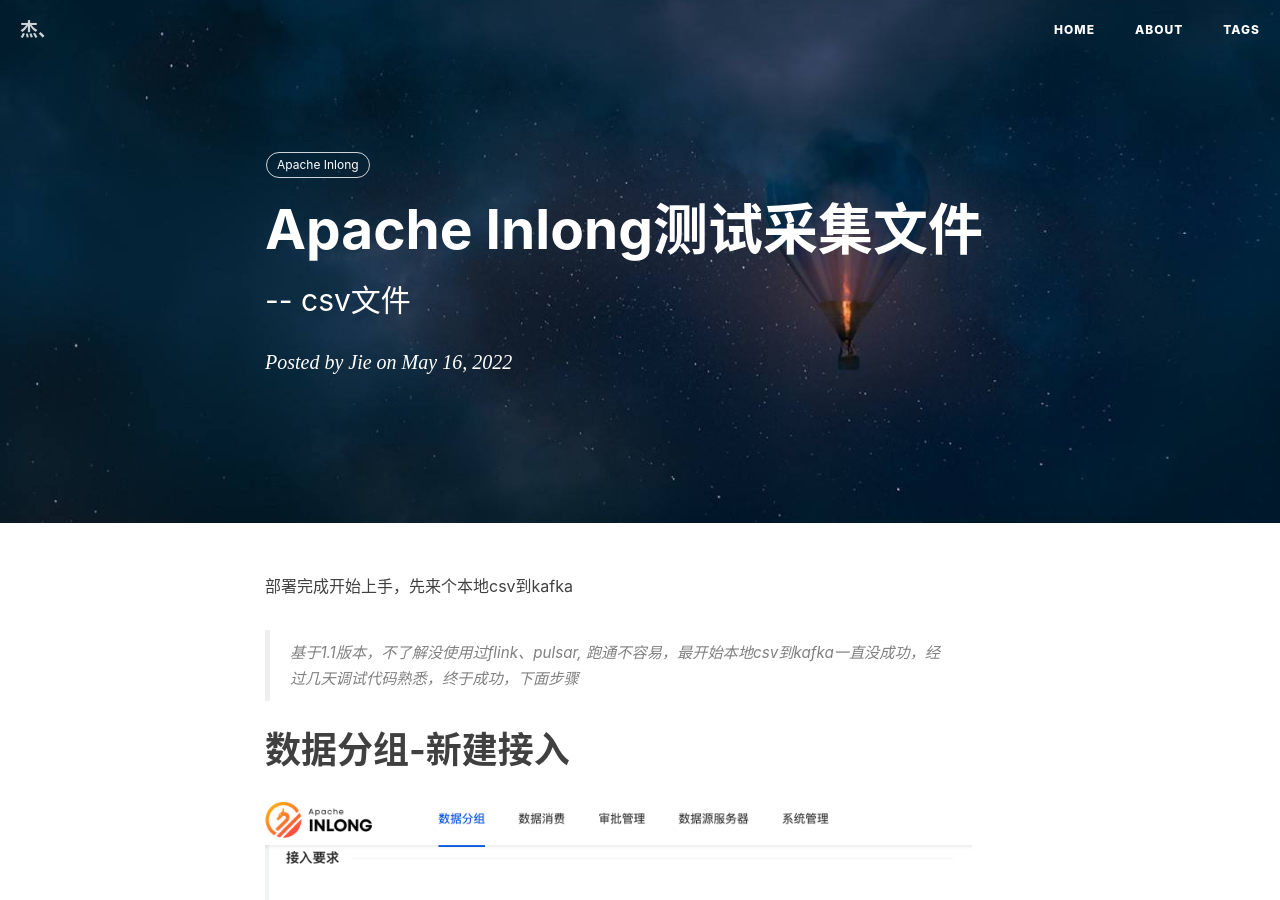
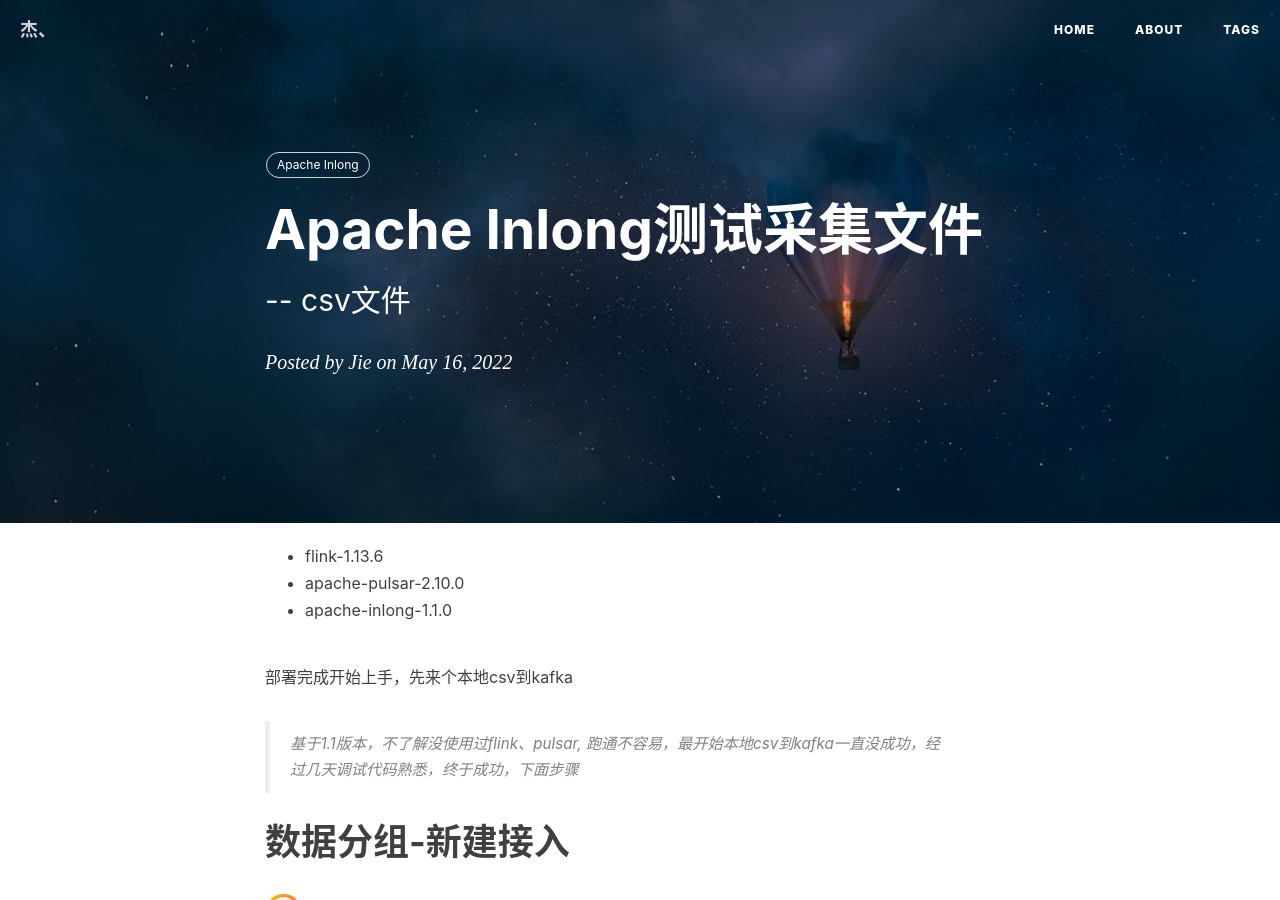
Before and after one commit to ChPi/ChPi.github.io, a Jekyll site: the page built from _posts/2022-05-16-inlong采集csv文件.markdown, in a window 1280 px wide and 900 px high. Built offline with Jekyll 4.4.1, drawn with Linux system fonts in a browser that asks for light colours; nearby versions of some CDN libraries; formulas are drawn with MathJax 3; comment, search, counter and statistics services are not loaded.

Commit message:
Apache Inlong部署测试

```diff
--- a/_posts/2022-05-16-inlong采集csv文件.markdown
+++ b/_posts/2022-05-16-inlong采集csv文件.markdown
@@ -8,6 +8,10 @@
 tags:
 - Apache Inlong
 ---
+
+* flink-1.13.6
+* apache-pulsar-2.10.0
+* apache-inlong-1.1.0
 
 部署完成开始上手，先来个本地csv到kafka
 > 基于1.1版本，不了解没使用过flink、pulsar, 跑通不容易，最开始本地csv到kafka一直没成功，经过几天调试代码熟悉，终于成功，下面步骤
```
